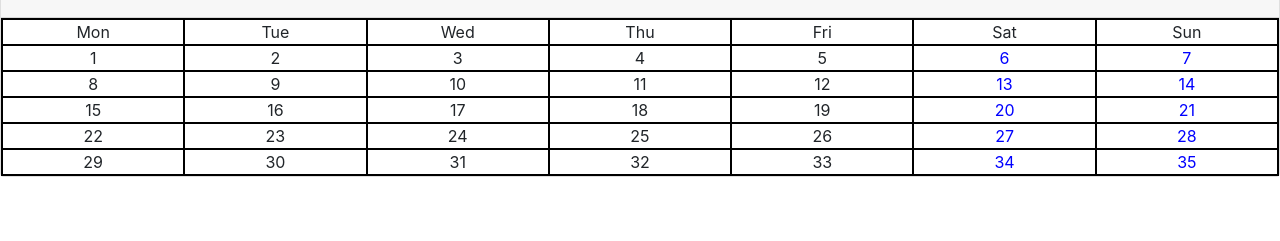
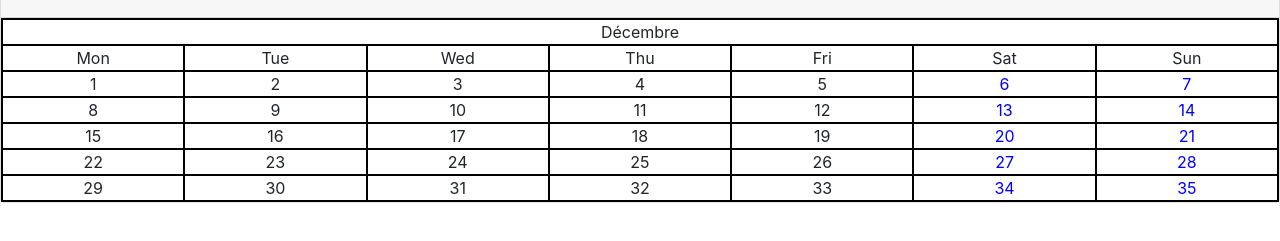
Before and after one commit to MrGabeux37/WebAppPsychologue, a website: page public/views/psychologue/calendar.html in a window 1280 px wide. Shown: the part 93-334 px from the top of the page. Drawn offline with nearby package versions, Linux system fonts and the light colour scheme.

Commit message:
Ajout du mois

```diff
--- a/public/css/calendrierPsycho.css
+++ b/public/css/calendrierPsycho.css
@@ -25,3 +25,13 @@
   background-color: red;
   color : white;
 }
+
+.month {
+  display: grid;
+  text-align: center;
+  height: 100%;
+  padding: 0px;
+  border-style: solid;
+  border-color: black;
+  border-width: 2px 2px 0px 2px;
+}
--- a/public/script/calendrierPsycho.js
+++ b/public/script/calendrierPsycho.js
@@ -1,3 +1,24 @@
+const isWeekend = day => {
+  return day%7===0 || day%7===6;
+}
+
+function whatMonth(month){
+  switch(month){
+    case 0: return "Janvier";
+    case 1: return "Février";
+    case 2: return "Mars";
+    case 3: return "Avril";
+    case 4: return "Mai";
+    case 5: return "Juin";
+    case 6: return "Juillet";
+    case 7: return "Août";
+    case 8: return "Septembre";
+    case 9: return "Octobre";
+    case 10: return "Novembre";
+    case 11: return "Décembre";
+  }
+}
+
 (function(window, document, undefined){
 
 // code that should be taken care of right away
@@ -8,10 +29,13 @@ window.onload = init;
 
     const cal = document.getElementById("calendrierPsycho");
     console.log(cal);
+    var backForthMonth=0;
+    const dateToday = new Date();
+    const monthToday = dateToday.getMonth();
+    var monthSelect = whatMonth(monthToday+backForthMonth);
+    console.log(dateToday);
 
-    const isWeekend = day => {
-      return day%7===0 || day%7===6;
-    }
+    cal.insertAdjacentHTML("beforebegin",`<div class="month">${monthSelect}</div>`)
 
     for(let week=1;week<=7;week++){
 
```
Also changed, not shown: public/views/psychologue/calendar.html (line endings or trailing spaces).
